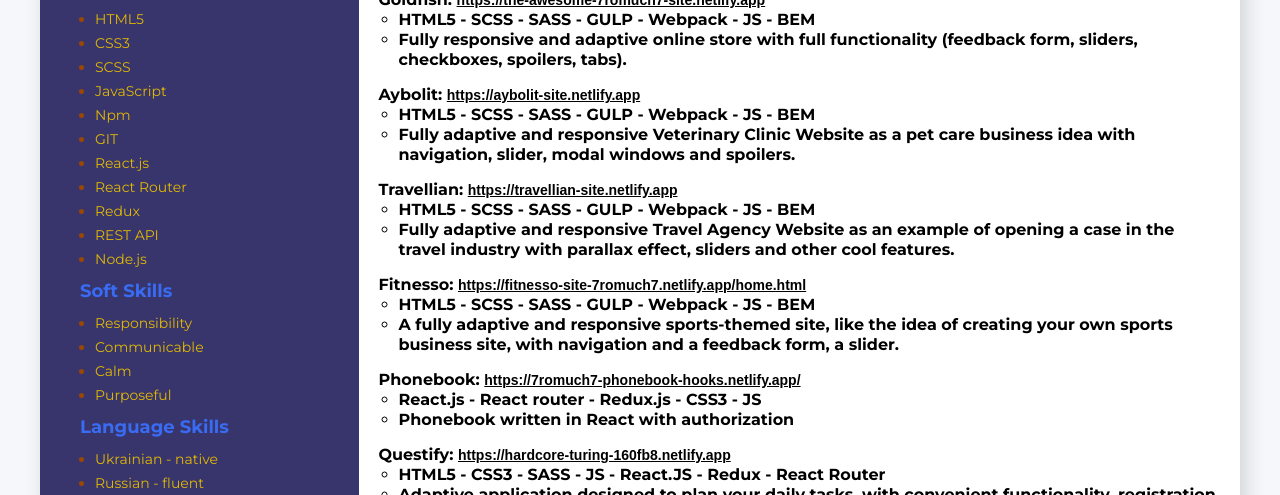
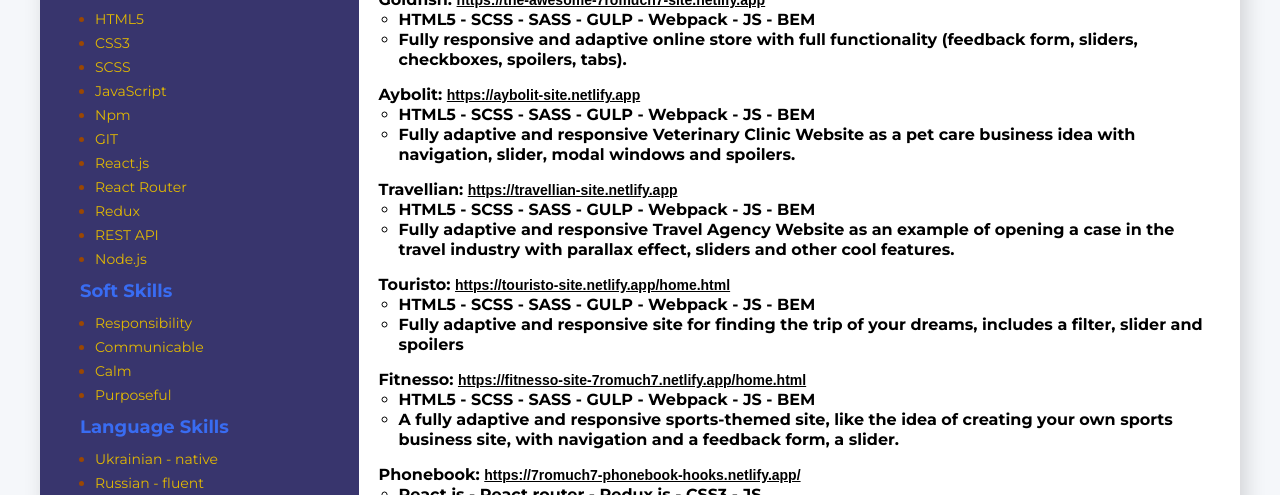
Before and after one commit to 7Romuch7/Resume, a plain HTML site: page index.html in a window 1280 px wide. Shown: the part 455-950 px from the top of the page. Drawn offline with Linux system fonts and the light colour scheme.

Commit message:
add project

```diff
--- a/index.html
+++ b/index.html
@@ -196,6 +196,16 @@
                     </ul>
                 </ul>
                 <ul class="projects-items">
+                    <li class="project-title">Touristo:
+                        <a class="projects-link info-project"
+                            href="https://touristo-site.netlify.app/home.html">https://touristo-site.netlify.app/home.html</a>
+                    </li>
+                    <ul class="project-link">
+                        <li class="project-title">HTML5 - SCSS - SASS - GULP - Webpack - JS - BEM</li>
+                        <li class="project-title">Fully adaptive and responsive site for finding the trip of your dreams, includes a filter, slider and spoilers</li>
+                    </ul>
+                </ul>
+                <ul class="projects-items">
                     <li class="project-title">Fitnesso:
                         <a class="projects-link info-project"
                             href="https://fitnesso-site-7romuch7.netlify.app/home.html">https://fitnesso-site-7romuch7.netlify.app/home.html</a>
```
